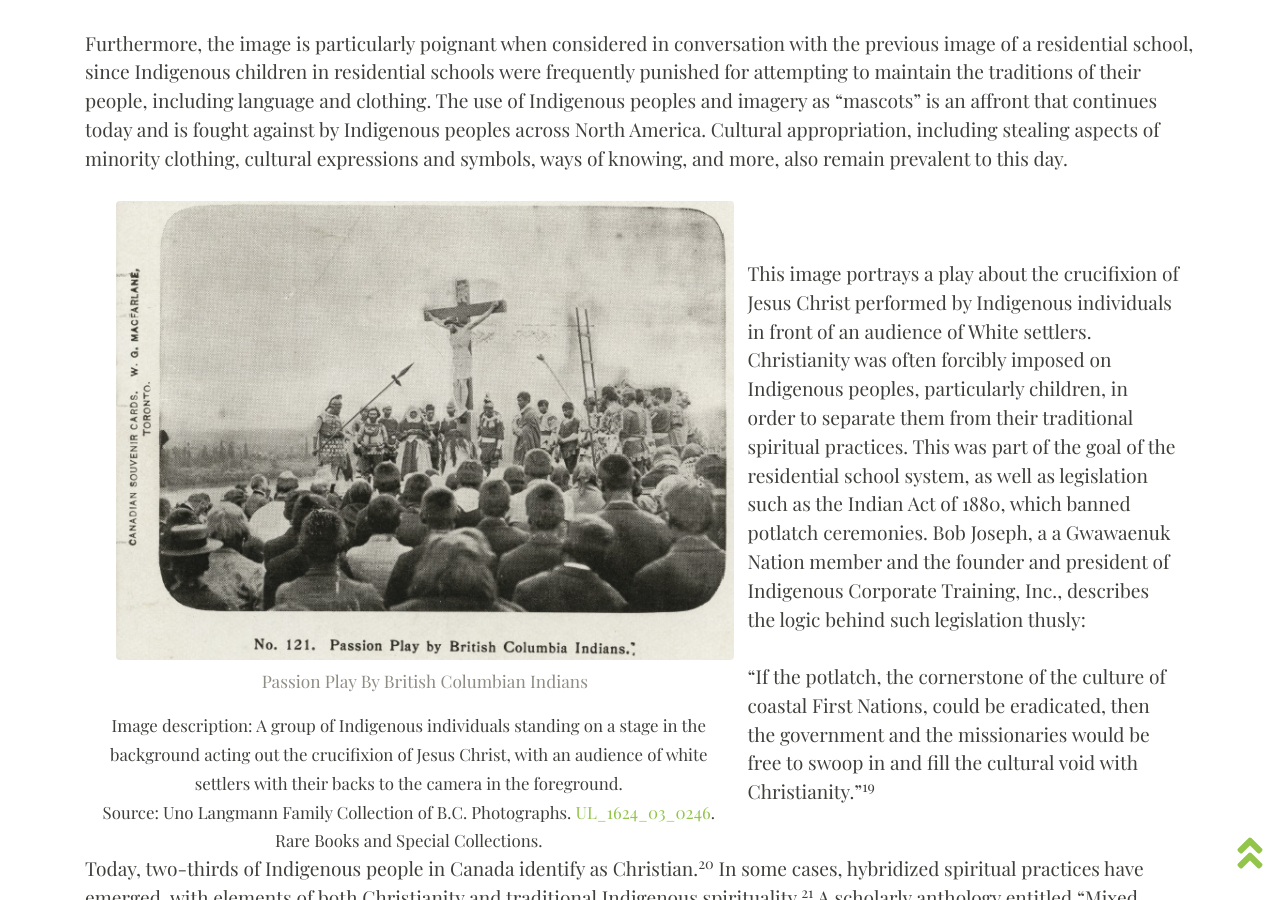
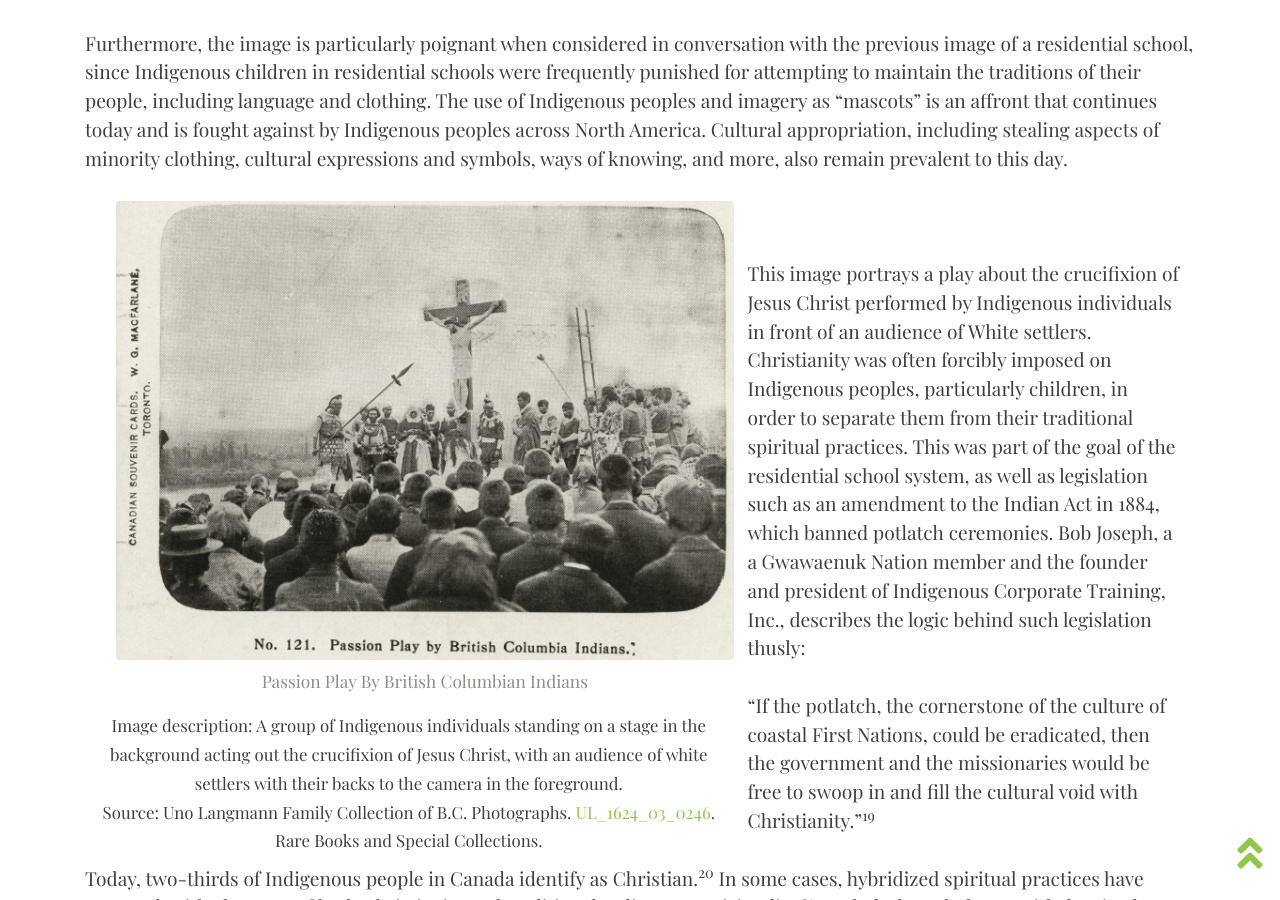
Before and after one commit to ashlynnprasad/langmann-2021, a Jekyll site: the page built from pages/relationswithindigenouspeoples.md, in a window 1280 px wide and 900 px high, scrolled down 6814 px. Built offline with Jekyll 4.4.1, drawn with Linux system fonts in a browser that asks for light colours; nearby versions of some CDN libraries.

Commit message:
Update relationswithindigenouspeoples.md

```diff
--- a/pages/relationswithindigenouspeoples.md
+++ b/pages/relationswithindigenouspeoples.md
@@ -125,7 +125,7 @@ Justice expands upon the intended impacts of the residential school system, expl
   Source: Uno Langmann Family Collection of B.C. Photographs. <a href="https://dx.doi.org/10.14288/1.0361456">UL_1624_03_0246</a>. Rare Books and Special Collections.</small></center>
     </div>
     <div class="col-sm-5">
-      <br><br>This image portrays a play about the crucifixion of Jesus Christ performed by Indigenous individuals in front of an audience of White settlers. Christianity was often forcibly imposed on Indigenous peoples, particularly children, in order to separate them from their traditional spiritual practices. This was part of the goal of the residential school system, as well as legislation such as the Indian Act of 1880, which banned potlatch ceremonies. Bob Joseph, a a Gwawaenuk Nation member and the founder and president of Indigenous Corporate Training, Inc., describes the logic behind such legislation thusly:<br><br>
+      <br><br>This image portrays a play about the crucifixion of Jesus Christ performed by Indigenous individuals in front of an audience of White settlers. Christianity was often forcibly imposed on Indigenous peoples, particularly children, in order to separate them from their traditional spiritual practices. This was part of the goal of the residential school system, as well as legislation such as an amendment to the Indian Act in 1884, which banned potlatch ceremonies. Bob Joseph, a a Gwawaenuk Nation member and the founder and president of Indigenous Corporate Training, Inc., describes the logic behind such legislation thusly:<br><br>
       “If the potlatch, the cornerstone of the culture of coastal First Nations, could be eradicated, then the government and the missionaries would be free to swoop in and fill the cultural void with Christianity.”<sup>19</sup><br><br>
     </div>
   </div>
```
